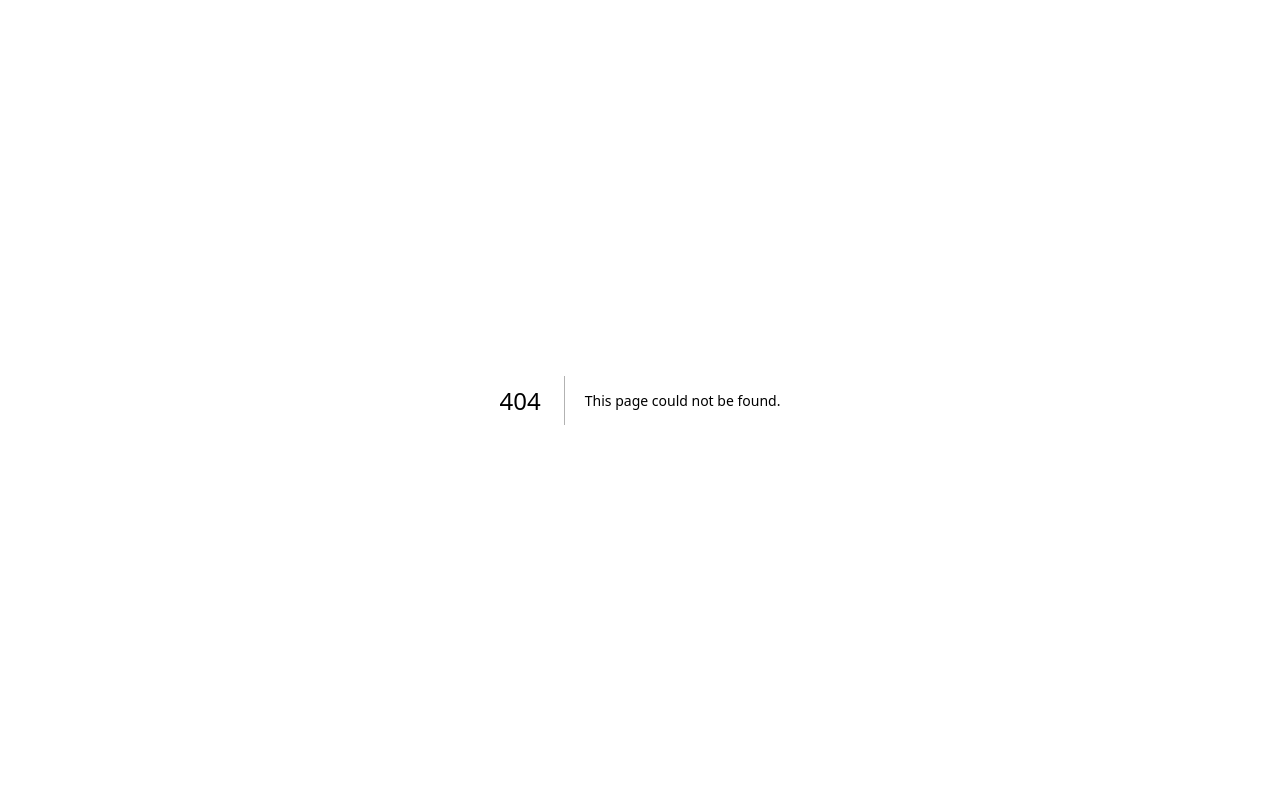
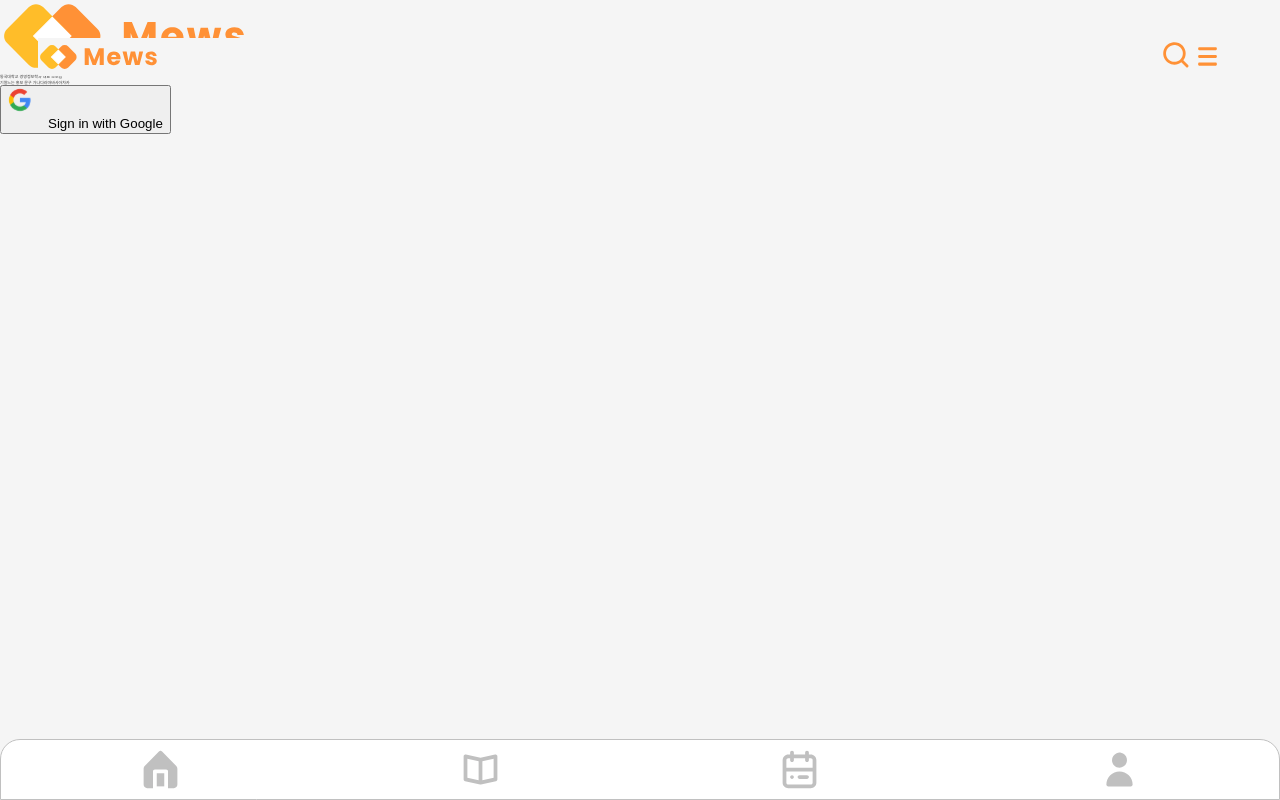
Before and after one commit to Mews-MIS/Mews-Client, a Next.js app: page /notlogin in a window 1280 px wide. Before the commit this address had no page. Built offline with nearby package versions, Linux system fonts and the light colour scheme; what emotion-reset would draw is missing.

Commit message:
feat: 비로그인시 마이페이지 전체적인 틀 구성 #20

```diff
--- a/src/components/LoginButton/LoginBtn.js
+++ b/src/components/LoginButton/LoginBtn.js
@@ -1,6 +1,6 @@
 import { useSession, signIn, signOut } from "next-auth/react";
 
-export default function Component() {
+export default function LoginButton() {
   const { data: session } = useSession();
   if (session) {
     return (
@@ -11,8 +11,7 @@ export default function Component() {
   }
   return (
     <>
-      Not signed in <br />
-      <p>{data?.user?.name}</p>;<button onClick={() => signIn("google")}>Sign in</button>
+      <button onClick={() => signIn("google")}>Sign in</button>
     </>
   );
 }
--- a/src/components/TopNavBar/styles.ts
+++ b/src/components/TopNavBar/styles.ts
@@ -14,7 +14,7 @@ export const NavContainer = styled.div`
   align-items: center;
   margin: 3%;
 
-    background-color: ${theme.COLORS.BACKGROUND_WHITE}
+  background-color: ${theme.COLORS.BACKGROUND_WHITE};
 `;
 
 export const NavLeftIcon = styled.div`
@@ -34,5 +34,4 @@ export const NavSearch = styled.div`
 
 export const NavHamberger = styled.div`
   cursor: pointer;
-
 `;
--- /dev/null
+++ b/src/pages/notlogin/index.tsx
@@ -0,0 +1,34 @@
+import * as s from "./styles";
+import React from "react";
+import LargeLogo from "@public/icon/LargeLogo.svg";
+import TopNavBar from "@components/TopNavBar";
+import BottomNavBar from "@components/BottomNavbar";
+import { signIn } from "next-auth/react";
+import GoogleLogo from "@public/icon/GoogleLogo.svg";
+
+const NotLoginPage = () => {
+  return (
+    <s.Wrapper>
+      <s.NotLoginContainer>
+        <TopNavBar />
+        <div>
+          <LargeLogo />
+        </div>
+
+        <s.MewsIntro>동국대학교 경영정보학과 대표 소모임</s.MewsIntro>
+        <s.MewsAd>기깔느는 홍보 문구 가나다라마바사아차카</s.MewsAd>
+
+        <s.GoogleBtn>
+          <button type="button" onClick={() => signIn("google")}>
+            <GoogleLogo />
+            Sign in with Google
+          </button>
+        </s.GoogleBtn>
+
+        <BottomNavBar />
+      </s.NotLoginContainer>
+    </s.Wrapper>
+  );
+};
+
+export default NotLoginPage;
--- /dev/null
+++ b/src/pages/notlogin/styles.ts
@@ -0,0 +1,15 @@
+import styled from "@emotion/styled";
+import theme from "@styles/Theme";
+
+export const Wrapper = styled.div`
+  display: flex;
+  width: 100%;
+`;
+
+export const NotLoginContainer = styled.div``;
+
+export const MewsIntro = styled.div``;
+
+export const MewsAd = styled.div``;
+
+export const GoogleBtn = styled.div``;
```
Also changed, not shown: src/components/TopNavBar/index.tsx (+5 -8 lines), public/icon/GoogleLogo.svg (added), public/icon/LargeLogo.svg (added). Lines whose indentation alone changed are shown as unchanged.
